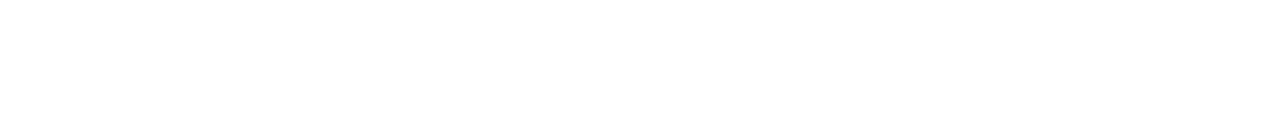
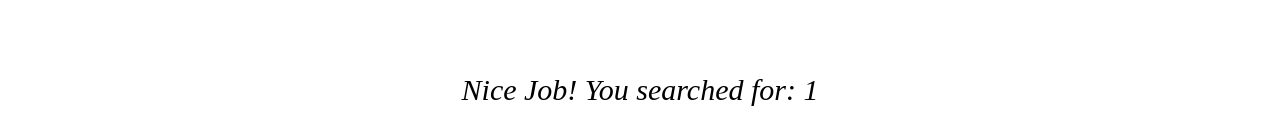
Before and after one commit to CarsonMThrift/ApiParty, a React (Create React App) app: page /github/1 in a window 1280 px wide. Shown: the part 748-885 px from the top of the page. Before the commit the page ends 800 px from the top, so only its background shows below. Built offline with nearby package versions, Linux system fonts and the light colour scheme; a web font is replaced by a local one.

Commit message:
added another render to the bottom of the page to use the value of search to return a message

```diff
--- a/src/Github.js
+++ b/src/Github.js
@@ -36,6 +36,7 @@
                     </div>
                 </form>
                 <Route exact path='/github' render={() => <h3>Please enter a username to search on Github</h3>} />
+                <Route path='/github/:username' render={( { match } ) => <h3>Nice Job! You searched for: {match.params.username}</h3>} />
             </div>
         )
     }
```
